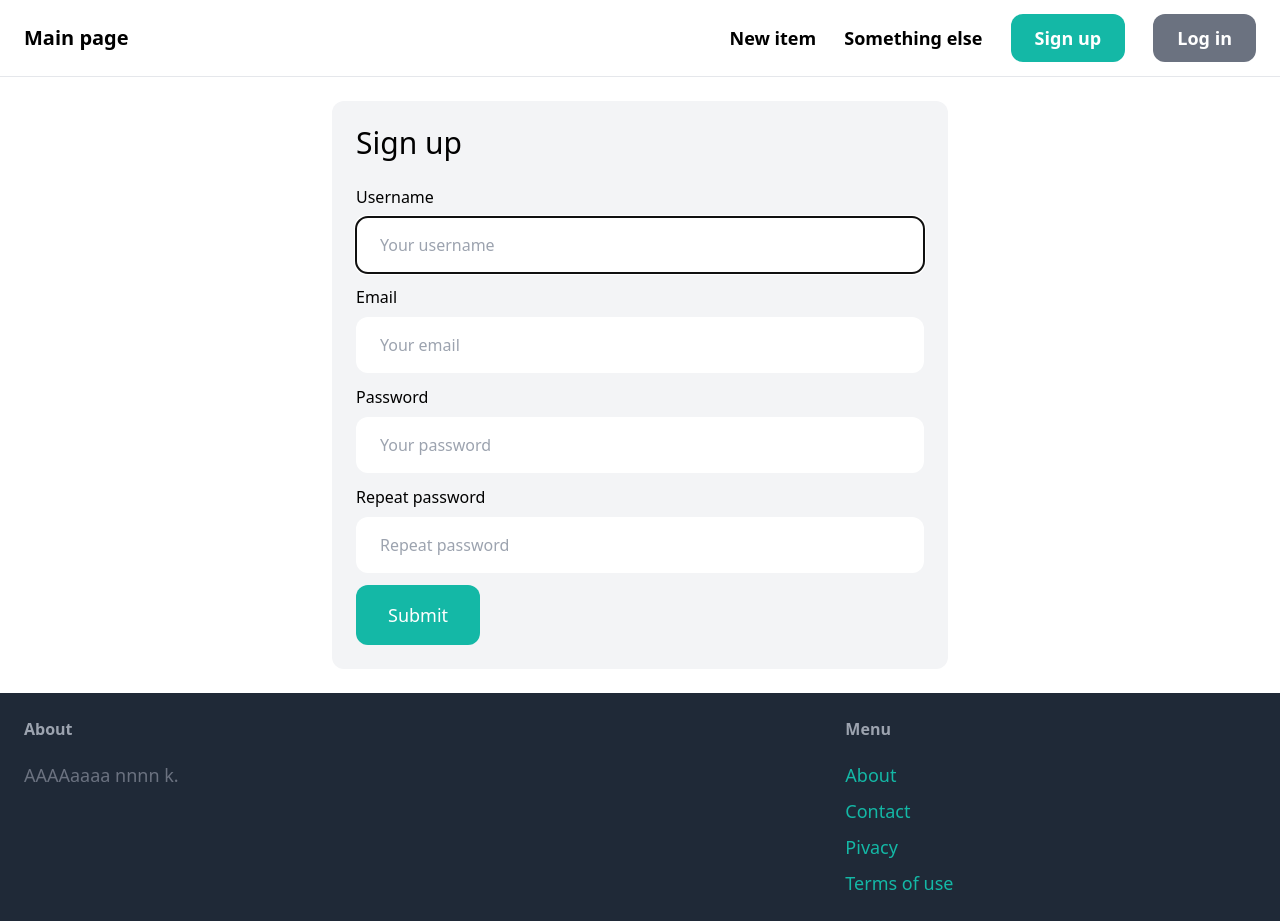
After one commit to JuliusGer/marketplace, a Django app: page /signup/ in a window 1280 px wide. The commit adds this page. Run offline with Django 4.2, Linux system fonts and the light colour scheme; some libraries are stand-ins or nearby versions.

Commit message:
added login and signup

```diff
--- a/marketplace/catalog/__init__.py
+++ b/marketplace/catalog/__init__.py
@@ -0,0 +1,2 @@
+# вообще надо было назвать это приложение core или как-то в этом духе
+# представление о структуре поменялось в ходе выполнения
--- /dev/null
+++ b/marketplace/catalog/forms.py
@@ -0,0 +1,40 @@
+from django import forms
+from django.contrib.auth.forms import UserCreationForm, AuthenticationForm
+from django.contrib.auth.models import User
+
+
+class LoginForm(AuthenticationForm):
+    username = forms.CharField(widget=forms.TextInput(attrs={
+        'placeholder': 'Your username',
+        'class': 'w-full py-4 px-6 rounded-xl'
+    }))
+    password = forms.CharField(widget=forms.PasswordInput(attrs={
+        'placeholder': 'Your password',
+        'class': 'w-full py-4 px-6 rounded-xl'
+    }))
+
+
+class SignupForm(UserCreationForm):
+    class Meta:
+        model = User
+        fields = ('username', 'email', 'password1', 'password2')
+
+    username = forms.CharField(widget=forms.TextInput(attrs={
+        'placeholder': 'Your username',
+        'class': 'w-full py-4 px-6 rounded-xl'
+    }))
+
+    email = forms.CharField(widget=forms.EmailInput(attrs={
+        'placeholder': 'Your email',
+        'class': 'w-full py-4 px-6 rounded-xl'
+    }))
+
+    password1 = forms.CharField(widget=forms.PasswordInput(attrs={
+        'placeholder': 'Your password',
+        'class': 'w-full py-4 px-6 rounded-xl'
+    }))
+
+    password2 = forms.CharField(widget=forms.PasswordInput(attrs={
+        'placeholder': 'Repeat password',
+        'class': 'w-full py-4 px-6 rounded-xl'
+    }))
--- a/marketplace/catalog/templates/catalog/base.html
+++ b/marketplace/catalog/templates/catalog/base.html
@@ -12,9 +12,13 @@
             <div class="space-x-6">
                 <a href="#" class="text-lg font-semibold hover:text-gray-500">New item</a>
                 <a href="#" class="text-lg font-semibold hover:text-gray-500">Something else</a>
-                <a href="#" class="px-6 py-3 text-lg font-semibold bg-teal-500 text-white rounded-xl hover:bg-teal-700">Sign up</a>
-                <a href="#" class="px-6 py-3 text-lg font-semibold bg-gray-500 text-white rounded-xl hover:bg-gray-700">Log in</a>
-
+                {% if request.user.is_authenticated %}
+                    <a href="#" class="px-6 py-3 text-lg font-semibold bg-teal-500 text-white rounded-xl hover:bg-teal-700">Inbox</a>
+                    <a href="#" class="px-6 py-3 text-lg font-semibold bg-gray-500 text-white rounded-xl hover:bg-gray-700">Dashboard</a>
+                {% else %}
+                    <a href="{% url 'catalog:signup' %}" class="px-6 py-3 text-lg font-semibold bg-teal-500 text-white rounded-xl hover:bg-teal-700">Sign up</a>
+                    <a href="{% url 'catalog:login' %}" class="px-6 py-3 text-lg font-semibold bg-gray-500 text-white rounded-xl hover:bg-gray-700">Log in</a>
+                {% endif %}
             </div>
         </nav>
         <div class="px-6 py-">
@@ -31,7 +35,7 @@
                 <h3 class="mb-5 font-semibold text-gray-400">Menu</h3>
                 <ul class="space-y-2">
                     <li><a href="#" class="text-lg text-teal-500 hover:text-teal-700">About</a></li>
-                    <li><a href="{% url 'contact' %}" class="text-lg text-teal-500 hover:text-teal-700">Contact</a></li>
+                    <li><a href="{% url 'catalog:contact' %}" class="text-lg text-teal-500 hover:text-teal-700">Contact</a></li>
                     <li><a href="#" class="text-lg text-teal-500 hover:text-teal-700">Pivacy</a></li>
                     <li><a href="#" class="text-lg text-teal-500 hover:text-teal-700">Terms of use</a></li>
                 </ul>
--- /dev/null
+++ b/marketplace/catalog/templates/catalog/signup.html
@@ -0,0 +1,43 @@
+{% extends 'catalog/base.html' %}
+
+{% block title %}Sign up{% endblock %}
+
+{% block content %}
+<div class="w-1/2 my-6 mx-auto p-6 bg-gray-100 rounded-xl">
+    <h1 class="mb-6 text-3xl">Sign up</h1>
+
+    <form method="post" action=".">
+        {% csrf_token %}
+
+        <div class="mb-3">
+            <label class="inline-block mb-2">Username</label><br>
+            {{ form.username }}
+        </div>
+
+        <div class="mb-3">
+            <label class="inline-block mb-2">Email</label><br>
+            {{ form.email }}
+        </div>
+
+        <div class="mb-3">
+            <label class="inline-block mb-2">Password</label><br>
+            {{ form.password1 }}
+        </div>
+
+        <div class="mb-3">
+            <label class="inline-block mb-2">Repeat password</label><br>
+            {{ form.password2 }}
+        </div>
+
+        {% if form.errors or form.non_field_errors%}
+            <div class="mb-3 p-6 bg-red-100 rounded-xl">
+                {% for field in form %}
+                    {{ field.errors }}
+                {% endfor %}
+                {{ form.non_field_errors }}
+        {% endif %}
+<!--        {{ forms.as_p }} че это... -->
+        <button class="py-4 px-8 text-lg bg-teal-500 hover:bg-teal-700 rounded-xl text-white">Submit</button>
+    </form>
+</div>
+{% endblock %}
--- /dev/null
+++ b/marketplace/catalog/urls.py
@@ -0,0 +1,14 @@
+from django.contrib.auth import views as auth_views
+from django.urls import path
+
+from . import views
+from .forms import LoginForm
+
+app_name = 'catalog'
+
+urlpatterns = [
+    path('', views.index, name='index'),
+    path('contact/', views.contact, name='contact'),
+    path('signup/', views.signup, name='signup'),
+    path('login/', auth_views.LoginView.as_view(template_name='catalog/login.html', authentication_form=LoginForm), name='login'),
+]
--- a/marketplace/catalog/views.py
+++ b/marketplace/catalog/views.py
@@ -1,6 +1,8 @@
-from django.shortcuts import render
+from django.shortcuts import render, redirect
 
 from item.models import Category, Item
+
+from .forms import SignupForm
 
 
 def index(request):
@@ -14,3 +16,19 @@ def index(request):
 
 def contact(request):
     return render(request, 'catalog/contact.html')
+
+
+def signup(request):
+    if request.method == 'POST':
+        form = SignupForm(request.POST)
+
+        if form.is_valid():
+            form.save()
+
+            return redirect('/login/')
+    else:
+        form = SignupForm
+
+    return render(request, 'catalog/signup.html', {
+        'form': form
+    })
--- a/marketplace/marketplace/settings.py
+++ b/marketplace/marketplace/settings.py
@@ -27,6 +27,9 @@ DEBUG = True
 
 ALLOWED_HOSTS = []
 
+LOGIN_URL = '/login/'
+LOGIN_REDIRECT_URL = '/'
+LOGOUT_REDIRECT_URL = '/'
 
 # Application definition
 
--- a/marketplace/marketplace/urls.py
+++ b/marketplace/marketplace/urls.py
@@ -15,7 +15,7 @@ Including another URLconf
 """
 from django.contrib import admin
 from django.urls import path, include
-from catalog.views import index, contact
+# from catalog.views import index, contact
 
 # на проде так делать нельзя, следующие строки нужны для отображения изображений
 # с + static(settings.MEDIA_URL, document_root=settings.MEDIA_ROOT) аналогично
@@ -23,8 +23,9 @@ from django.conf import settings
 from django.conf.urls.static import static
 
 urlpatterns = [
-    path('', index, name='index'),
+    # path('', index, name='index'), комментим после добавления пути в catalog/urls.py
+    path('', include('catalog.urls')), # добавили после добавления пути в catalog/urls.py
     path('item/', include('item.urls')),
     path('admin/', admin.site.urls),
-    path('contact/', contact, name='contact'),
+    # path('contact/', contact, name='contact'), комментим после добавления пути в catalog/urls.py
 ] + static(settings.MEDIA_URL, document_root=settings.MEDIA_ROOT)
```
Also changed, not shown: marketplace/catalog/templates/catalog/login.html (added, +33 -0 lines).
